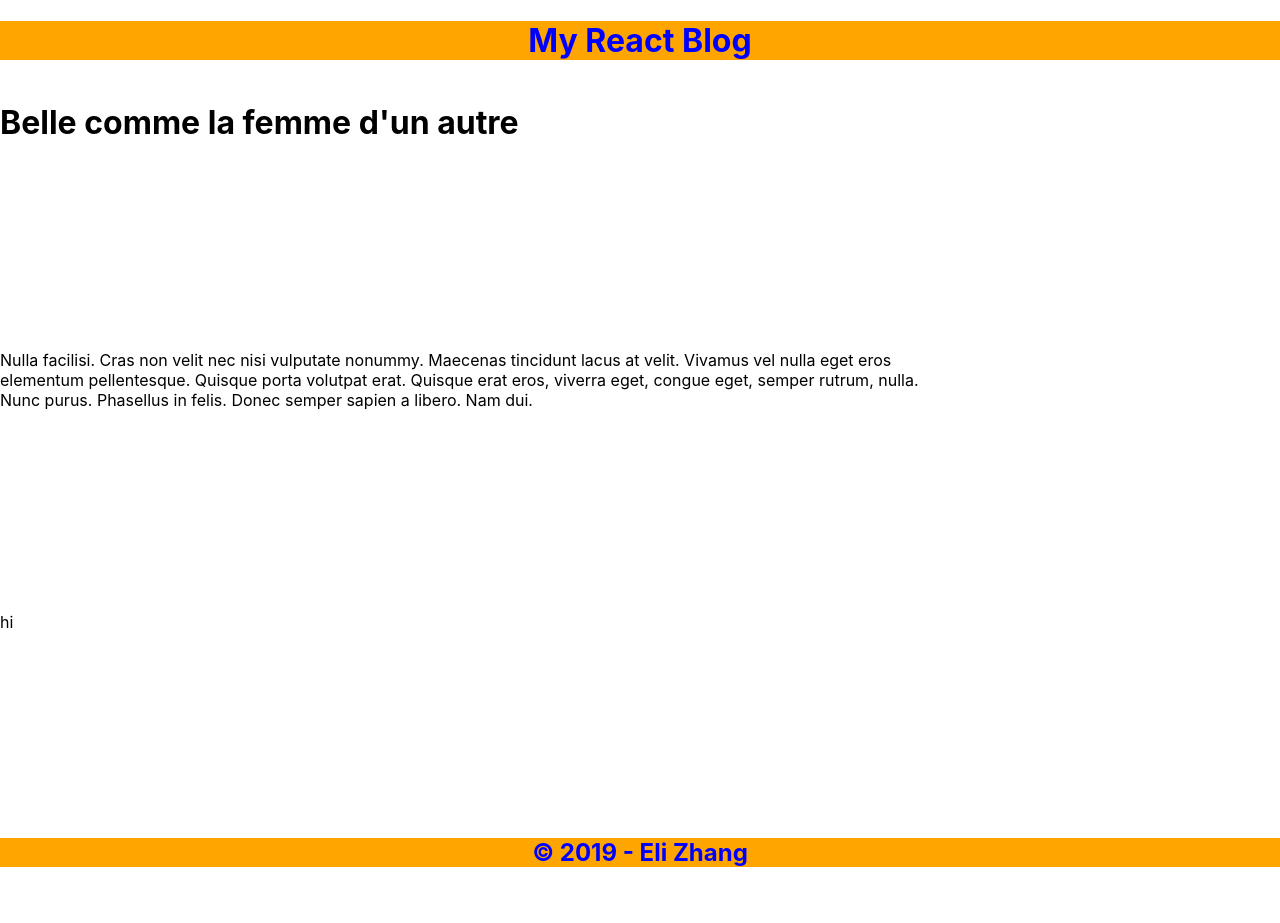
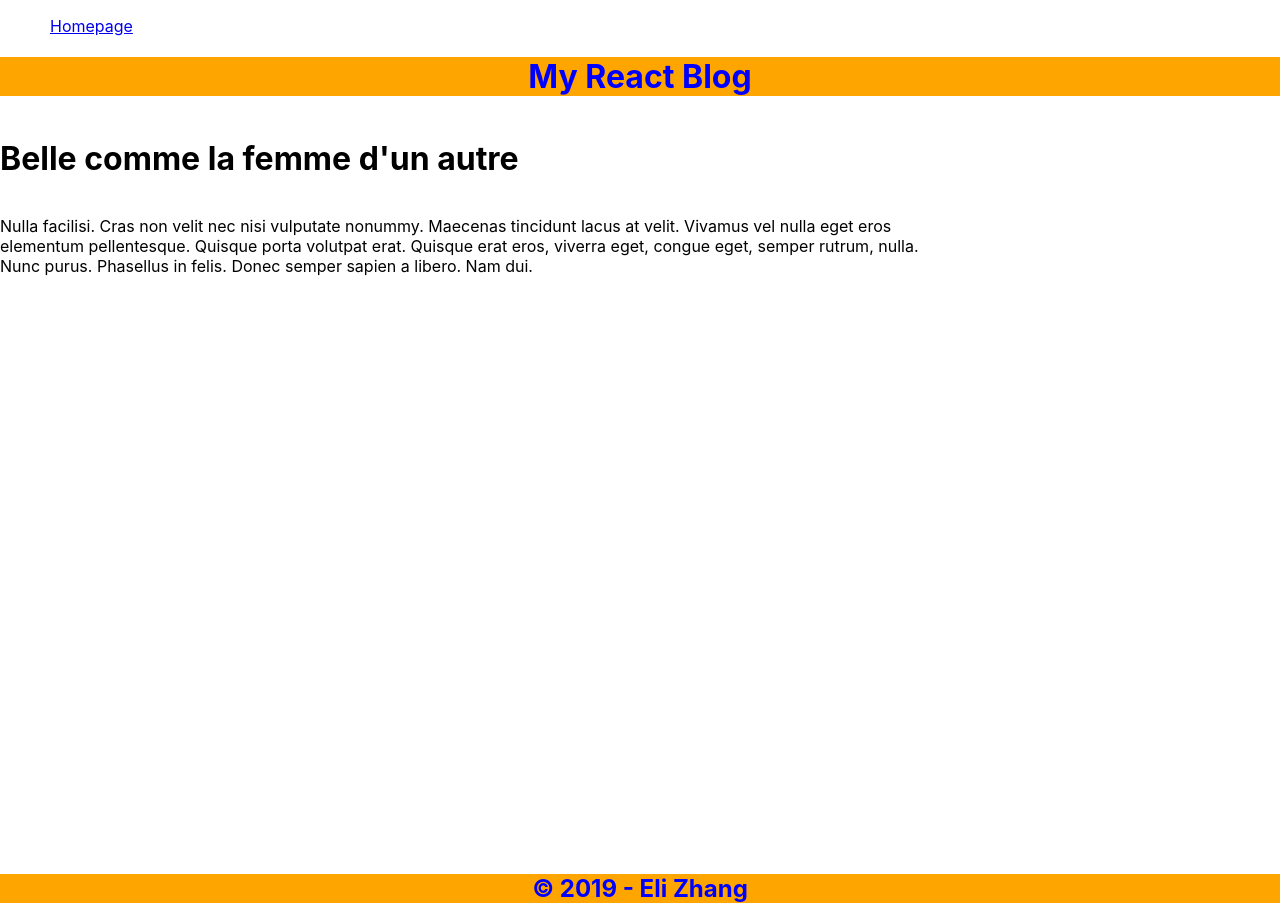
Before and after one commit to elizhang227/blog-react, a React (Create React App) app: page /post/1 in a window 1280 px wide. Before the commit the page ends 887 px from the top, so only its background shows below. Built offline with nearby package versions, Linux system fonts and the light colour scheme.

Commit message:
styled the posts page

```diff
--- a/src/App.js
+++ b/src/App.js
@@ -3,6 +3,7 @@ import { BrowserRouter as Router, Route } from 'react-router-dom';
 
 import * as Data from './data/data.json';
 
+import Nav from './components/nav';
 import Header from './components/header';
 import ListLayout from './components/listLayout';
 import PostLayout from './components/postLayout';
@@ -10,11 +11,16 @@ import Footer from './components/footer';
 
 import Wrapper from './sharedComponents/wrapper';
 
+const routesArray = [
+  {linkRoute: '/', linkName: 'Homepage'}
+]
+
 
 function App() {
   return (
     <div className="App">
       <Router>
+        <Nav routes={routesArray} />
         <Header />
         <Wrapper>
           <Route path='/' exact render={() => <ListLayout posts={Data}/>} />
--- /dev/null
+++ b/src/components/nav.js
@@ -0,0 +1,36 @@
+import React from 'react';
+import PropTypes from 'prop-types';
+import { Link } from 'react-router-dom';
+import styled from 'styled-components';
+
+const UlStyle = styled.ul`
+    display: flex;
+    flex-direction: row;
+    list-style-type: none;
+`;
+
+const LiStyle = styled.li`
+    margin: 0 10px;
+`;
+
+
+const Nav = props => {
+    const { routes } = props;
+    return (
+        <nav>
+            <UlStyle>
+                {routes.map(route => (
+                <LiStyle key={`link-${route.linkName}`}>
+                    <Link to={route.linkRoute}>{route.linkName}</Link>
+                </LiStyle>
+                ))}
+            </UlStyle>
+        </nav>
+    )
+}
+
+export default Nav
+
+Nav.propTypes = {
+    routes: PropTypes.array
+}
--- a/src/components/postData.js
+++ b/src/components/postData.js
@@ -1,14 +1,19 @@
 import React from 'react';
 import PropTypes from 'prop-types';
+import styled from 'styled-components';
+
+const DivStyle = styled.div`
+    display: flex;
+    flex-direction: column;
+`;
 
 const PostData = props => {
     const { postData } = props;
     return (
-        <>
+        <DivStyle>
             <h1>{postData.post_title}</h1>
             <p>{postData.post}</p>
-            <p>hi</p>
-        </>
+        </DivStyle>
     )
 }
 
```
